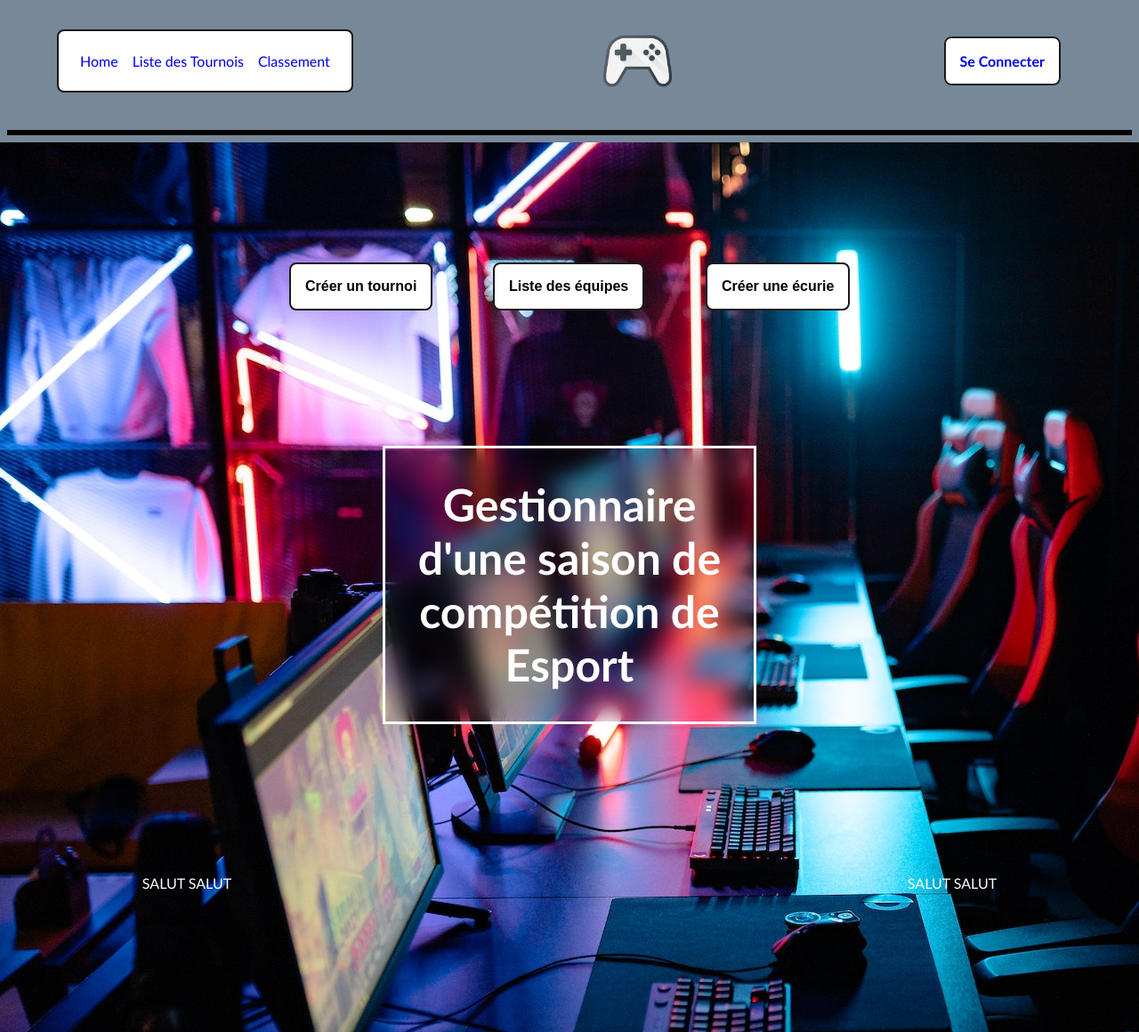
After one commit to FabioBnt/SAE-ESPORT, a PHP site: page / in a window 1280 px wide. The commit adds this page. Shown: the whole page at 89% size. Run offline with PHP 8.4, Linux system fonts and the light colour scheme.

Commit message:
Modification 14 11 HTML CSS

```diff
--- a/Connexion.html
+++ b/Connexion.html
@@ -6,7 +6,7 @@
     <link rel="stylesheet" href="styleConnexion.css" />
  </head>
  <body>
- <div id="container">
+ <div id="seconnecter">
     <form action="" method="POST">
         <h1>Connexion</h1>
         <div class="radio">
--- /dev/null
+++ b/index.html
@@ -0,0 +1,58 @@
+<!DOCTYPE html>
+<html lang="fr">
+<head>
+    <meta charset="UTF-8">
+    <meta http-equiv="X-UA-Compatible" content="IE=edge">
+    <meta name="viewport" content="width=device-width, initial-scale=1.0">
+    <link rel="stylesheet" href="style.css" />
+    <title>E-Sporter Manager</title>
+</head>
+<body>
+    <!--Menu de navigation-->
+    <header>
+        <div class="Menu">
+            <div class="menunav">
+            <nav class="navig">
+                <a href="#">Home</a>
+                <a href="#">Liste des Tournois</a>
+                <a href="#">Classement</a>
+            </nav>
+            <div class="menucenter">
+                <img class="logo" src="/img/logo header.png">
+            </div>
+            </div>
+            <div class="menuright">
+                <div class="connecter">
+                    <a href="#" id="connexion">Se Connecter</a>
+                </div>
+            </div>
+        </div>
+    </header>
+
+    <div class="vide">
+    </div>
+
+    <main>
+        <div class="accueilmain">
+            <div class="titre">
+                <h1> Gestionnaire d'une saison de compétition de Esport </h1>
+            </div>
+            <div id="divbutton">
+                <button class="buttonM" type="button"> Créer un tournoi </button>
+                <button class="buttonM" type="button"> Liste des équipes </button>
+                <button class="buttonM" type="button"> Créer une écurie </button>
+            </div>
+            <div id="paragraphe">
+                <p>
+                    SALUT SALUT
+                </p>
+            </div>
+            <div id="paragraphe2">
+                <p>
+                    SALUT SALUT
+                </p>
+            </div>
+        </div>
+    </main>
+</body>
+</html>
--- a/style.css
+++ b/style.css
@@ -1,6 +1,8 @@
 /*BODY*/
 body{
     margin:0;
+    background-color: #778899;
+    font-family: 'Trebuchet MS', 'Lucida Sans Unicode', 'Lucida Grande', 'Lucida Sans', Arial, sans-serif;
 }
 
 .vide{
@@ -17,10 +19,9 @@ header {
     box-sizing: border-box;
     padding: 1vw 4vw;
     pointer-events: auto;
-    background-color: white;
 }
 
-header,a{
+header a{
     text-decoration: none;
     backface-visibility: hidden;
     padding: 0.5em;
@@ -49,29 +50,35 @@ header,a{
     box-sizing: border-box;
     justify-content: flex-start;
     align-items: center;
-    padding:1em;
+    padding:0.3em;
 }
 
 .navig{
         display: inline-flex;
         flex-wrap: wrap;
+        background-color: white;
+        border: 2px solid #1A1A1A;
+        border-radius: 8px;
+        font-size: 16px;
+        padding:1em;
+        margin:0.5em;
 }
 
-.Menunav{
+.menunav{
     display: flex;
     flex-wrap: nowrap;
     flex: 1 0 67%;
     align-items: center;
 }
 
-.connect{
+.menuright{
     flex-grow: 0;
     flex-shrink: 1;
     display: inline-flex;
     align-items: center;
 }
 
-.menuright{
+.connecter{
     justify-content: flex-end;
 }
 
@@ -80,11 +87,18 @@ header,a{
         border-style: solid;
 }
 
+#connexion:hover {
+    color: black;
+    background-color: lightgrey;
+    box-shadow: rgba(0, 0, 0, 0.25) 0 8px 15px;
+    transform: translateY(-2px);
+}
+
 /*MAIN*/
 
 main{
     height: 1000px;
-    background-image:url("/img/fondecran.jpg");
+    background-image:url("/img/fondecranpasflou.jpg");
 }
 
 .accueilmain{
@@ -100,9 +114,11 @@ main{
     color: white;
     margin-top: auto;
     margin-bottom: auto;
+    backdrop-filter: blur(12px);
+    border:solid;
 }
 
-h1{
+.titre h1{
     text-align: center;
     font-size: 50px;
 }
@@ -127,8 +143,29 @@ h1{
     margin: auto;
 }
 
-.buttonM{
+.buttonM,#connexion{
     padding:1em;
     margin:2em;
     font-size: 18px;
+    background-color: white;
+    border: 2px solid #1A1A1A;
+    border-radius: 8px;
+    cursor: pointer;
+    font-size: 16px;
+    font-weight: 600;
+    outline: none;
+    text-align: center;
+    text-decoration: none;
+    transition: all 300ms cubic-bezier(.23, 1, 0.32, 1);
+    user-select: none;
+    -webkit-user-select: none;
+    touch-action: manipulation;
+    will-change: transform;
 }
+
+.buttonM:hover {
+    color: #fff;
+    background-color: #1A1A1A;
+    box-shadow: rgba(0, 0, 0, 0.25) 0 8px 15px;
+    transform: translateY(-2px);
+}
--- a/styleConnexion.css
+++ b/styleConnexion.css
@@ -2,7 +2,7 @@ body{
     background: lightslategrey;
    }
 
-   #container{
+   #seconnecter{
     width:400px;
     margin:0 auto;
     margin-top:10%;
@@ -16,7 +16,7 @@ body{
     box-shadow: 0 0 20px 0 rgba(0, 0, 0, 0.2), 0 5px 5px 0 rgba(0, 0, 0, 0.24);
    }
 
-   #container h1{
+   #seconnecter h1{
     width: 38%;
     margin: 0 auto;
     padding-bottom: 10px;
```
Also changed, not shown: Accueil.html (deleted, +0 -58 lines), modele/Connexion.php (deleted, +0 -22 lines), modele/Role.php (deleted, +0 -12 lines), img/fondecranpasflou.jpg (added).
